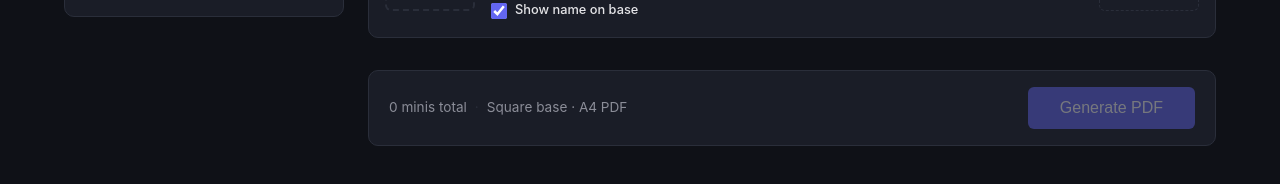
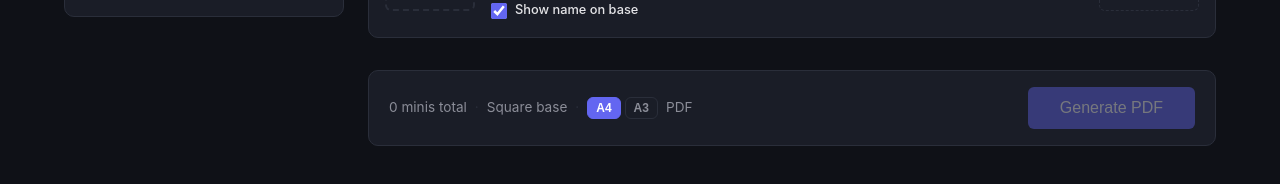
Before and after one commit to mathiasprisfeldt/paper-mini-fig-generator, a React (Vite) app: page / in a window 1280 px wide. Shown: the part 290-474 px from the top of the page. Built offline with nearby package versions, Linux system fonts and the light colour scheme.

Commit message:
Apply remaining changes

```diff
--- a/src/App.css
+++ b/src/App.css
@@ -317,6 +317,12 @@
 .export-section {
   margin-top: 2rem;
   display: flex;
+  flex-direction: column;
+  gap: 0.75rem;
+}
+
+.export-controls {
+  display: flex;
   align-items: center;
   justify-content: space-between;
   background: var(--surface);
@@ -335,6 +341,52 @@
 
 .export-info .dot {
   color: var(--border);
+}
+
+.format-picker {
+  display: flex;
+  gap: 0.25rem;
+}
+
+.format-btn {
+  padding: 0.2rem 0.5rem;
+  font-size: 0.75rem;
+  font-weight: 600;
+  border: 1px solid var(--border);
+  border-radius: var(--radius-sm);
+  background: transparent;
+  color: var(--text-muted);
+  cursor: pointer;
+  transition: all 0.15s;
+}
+
+.format-btn:hover {
+  border-color: var(--accent);
+  color: var(--text);
+}
+
+.format-btn.active {
+  background: var(--accent);
+  border-color: var(--accent);
+  color: white;
+}
+
+.oversized-notice {
+  display: flex;
+  align-items: flex-start;
+  gap: 0.5rem;
+  background: rgba(234, 179, 8, 0.1);
+  border: 1px solid rgba(234, 179, 8, 0.4);
+  border-radius: var(--radius);
+  padding: 0.65rem 1rem;
+  font-size: 0.85rem;
+  color: var(--text);
+  line-height: 1.4;
+}
+
+.oversized-notice-icon {
+  flex-shrink: 0;
+  line-height: 1.4;
 }
 
 @media (max-width: 640px) {
@@ -364,6 +416,10 @@
   }
 
   .export-section {
+    gap: 0.5rem;
+  }
+
+  .export-controls {
     flex-direction: column;
     gap: 1rem;
     text-align: center;
--- a/src/App.tsx
+++ b/src/App.tsx
@@ -1,9 +1,9 @@
 import { useState, useCallback, useEffect } from "react";
-import type { MiniFigEntry, Catalogue } from "./types";
+import type { MiniFigEntry, Catalogue, PaperFormat } from "./types";
 import { MiniFigForm } from "./components/MiniFigForm";
 import { MiniFigPreview } from "./components/MiniFigPreview";
 import { CataloguePanel } from "./components/CataloguePanel";
-import { generatePdf } from "./generatePdf";
+import { generatePdf, isEntryOversized } from "./generatePdf";
 import {
   loadCatalogues,
   saveCatalogues,
@@ -12,6 +12,15 @@ import {
   createCatalogue,
 } from "./storage";
 import "./App.css";
+
+const MAX_OVERSIZED_NAMES = 3;
+
+function formatOversizedNames(items: MiniFigEntry[]): string {
+  const names = items.map((e) => e.name || "Unnamed");
+  const shown = names.slice(0, MAX_OVERSIZED_NAMES).join(", ");
+  const extra = names.length - MAX_OVERSIZED_NAMES;
+  return extra > 0 ? `${shown} and ${extra} more` : shown;
+}
 
 function createEntry(): MiniFigEntry {
   return {
@@ -66,6 +75,7 @@ function App() {
   }, [resolvedActiveCatalogueId]);
 
   const [generating, setGenerating] = useState(false);
+  const [paperFormat, setPaperFormat] = useState<PaperFormat>("a4");
 
   const activeCatalogue = catalogues.find(
     (c) => c.id === resolvedActiveCatalogueId
@@ -110,7 +120,7 @@ function App() {
     if (valid.length === 0) return;
     setGenerating(true);
     try {
-      await generatePdf(entries);
+      await generatePdf(entries, paperFormat);
     } finally {
       setGenerating(false);
     }
@@ -158,6 +168,10 @@ function App() {
   const totalMinis = entries.reduce(
     (sum, e) => sum + (e.imageDataUrl ? e.quantity : 0),
     0
+  );
+
+  const oversizedEntries = entries.filter(
+    (e) => e.imageDataUrl && isEntryOversized(e, paperFormat)
   );
 
   return (
@@ -210,12 +224,37 @@ function App() {
               </section>
 
               <section className="export-section">
+                {oversizedEntries.length > 0 && (
+                  <div className="oversized-notice">
+                    <span className="oversized-notice-icon">⚠️</span>
+                    <span>
+                      {formatOversizedNames(oversizedEntries)}{" "}
+                      {oversizedEntries.length === 1 ? "exceeds" : "exceed"} the{" "}
+                      {paperFormat.toUpperCase()} page width.
+                      {paperFormat === "a4" && " Try switching to A3."}
+                    </span>
+                  </div>
+                )}
+                <div className="export-controls">
                   <div className="export-info">
                     <span>
                       {totalMinis} mini{totalMinis !== 1 ? "s" : ""} total
                     </span>
                     <span className="dot">·</span>
-                  <span>Square base · A4 PDF</span>
+                    <span>Square base</span>
+                    <span className="dot">·</span>
+                    <div className="format-picker">
+                      {(["a4", "a3"] as PaperFormat[]).map((f) => (
+                        <button
+                          key={f}
+                          className={`format-btn${paperFormat === f ? " active" : ""}`}
+                          onClick={() => setPaperFormat(f)}
+                        >
+                          {f.toUpperCase()}
+                        </button>
+                      ))}
+                    </div>
+                    <span>PDF</span>
                   </div>
                   <button
                     className="btn btn-primary btn-large"
@@ -224,6 +263,7 @@ function App() {
                   >
                     {generating ? "Generating..." : "Generate PDF"}
                   </button>
+                </div>
               </section>
             </>
           )}
--- a/src/generatePdf.ts
+++ b/src/generatePdf.ts
@@ -1,5 +1,5 @@
 import { jsPDF } from "jspdf";
-import type { MiniFigEntry, CreatureSize } from "./types";
+import type { MiniFigEntry, CreatureSize, PaperFormat } from "./types";
 
 const FONT_FAMILY = "MedievalSharp, serif";
 const FONT_URL =
@@ -31,6 +31,11 @@ const A4_HEIGHT_MM = 297;
 const PAGE_MARGIN_MM = 10;
 const SPACING_MM = 0;
 
+const PAPER_SIZES: Record<PaperFormat, { widthMm: number; heightMm: number }> = {
+  a4: { widthMm: A4_WIDTH_MM, heightMm: A4_HEIGHT_MM },
+  a3: { widthMm: 297, heightMm: 420 },
+};
+
 const LABEL_HEIGHT_MM = 6;
 const NUMBER_HEIGHT_MM = 10;
 const STAND_BUFFER_MM = 10;
@@ -46,6 +51,10 @@ const BLUR_PASSES = 3;
 const BLUR_DOWNSCALE = 8;
 const OVERLAY_ALPHA = 0.3;
 
+// Multipliers scale the base miniSize to the creature's footprint.
+// D&D 5e base sizes in 5ft squares: tiny=0.5, small/medium=1, large=2,
+// huge=3, gargantuan=4. The larger categories are reduced to fit within
+// A4/A3 page bounds (large: 2→1.5, huge: 3→2, gargantuan: 4→3).
 const CREATURE_SIZE_MULTIPLIERS: Record<CreatureSize, number> = {
   tiny: 0.5,
   small: 1,
@@ -57,6 +66,14 @@ const CREATURE_SIZE_MULTIPLIERS: Record<CreatureSize, number> = {
 
 function getEffectiveWidthMm(entry: MiniFigEntry): number {
   return entry.miniSize * CREATURE_SIZE_MULTIPLIERS[entry.creatureSize];
+}
+
+export function getUsablePageWidthMm(format: PaperFormat): number {
+  return PAPER_SIZES[format].widthMm - PAGE_MARGIN_MM * 2;
+}
+
+export function isEntryOversized(entry: MiniFigEntry, format: PaperFormat): boolean {
+  return getEffectiveWidthMm(entry) > getUsablePageWidthMm(format);
 }
 
 function imageHeightMm(img: HTMLImageElement, widthMm: number): number {
@@ -408,10 +425,14 @@ function drawMiniToPdf(pdf: jsPDF, mini: MiniPdfData, ox: number, oy: number) {
   pdf.addImage(botUrl, "PNG", ox, y, widthMm, bandMm);
 }
 
-export async function generatePdf(entries: MiniFigEntry[]): Promise<void> {
+export async function generatePdf(entries: MiniFigEntry[], format: PaperFormat = "a4"): Promise<void> {
   await fontReady;
   const validEntries = entries.filter((e) => e.imageDataUrl);
   if (validEntries.length === 0) return;
+
+  const { widthMm: pageW, heightMm: pageH } = PAPER_SIZES[format];
+  const usableW = pageW - PAGE_MARGIN_MM * 2;
+  const usableH = pageH - PAGE_MARGIN_MM * 2;
 
   const allMinis: MiniPdfData[] = [];
 
@@ -440,7 +461,7 @@ export async function generatePdf(entries: MiniFigEntry[]): Promise<void> {
   // Sort by name/creature so identical types are grouped together
   allMinis.sort((a, b) => a.name.localeCompare(b.name));
 
-  const pdf = new jsPDF({ orientation: "portrait", unit: "mm", format: "a4" });
+  const pdf = new jsPDF({ orientation: "portrait", unit: "mm", format });
   await ensureJsPdfFont(pdf);
 
   let pageX = PAGE_MARGIN_MM;
@@ -450,13 +471,13 @@ export async function generatePdf(entries: MiniFigEntry[]): Promise<void> {
   for (let i = 0; i < allMinis.length; i++) {
     const mini = allMinis[i];
 
-    if (pageX + mini.widthMm > A4_WIDTH_MM - PAGE_MARGIN_MM) {
+    if (pageX + mini.widthMm > usableW + PAGE_MARGIN_MM) {
       pageX = PAGE_MARGIN_MM;
       pageY += rowMaxH + SPACING_MM;
       rowMaxH = 0;
     }
 
-    if (pageY + mini.heightMm > A4_HEIGHT_MM - PAGE_MARGIN_MM) {
+    if (pageY + mini.heightMm > usableH + PAGE_MARGIN_MM) {
       pdf.addPage();
       await ensureJsPdfFont(pdf);
       pageX = PAGE_MARGIN_MM;
--- a/src/types.ts
+++ b/src/types.ts
@@ -1,4 +1,6 @@
 export type MiniSize = 24 | 28 | 32;
+
+export type PaperFormat = "a4" | "a3";
 
 export type CreatureSize =
   | "tiny"
```
Lines whose indentation alone changed are shown as unchanged.
